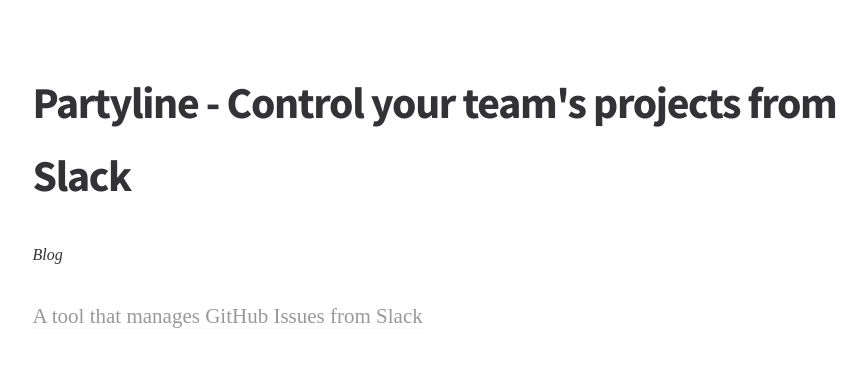
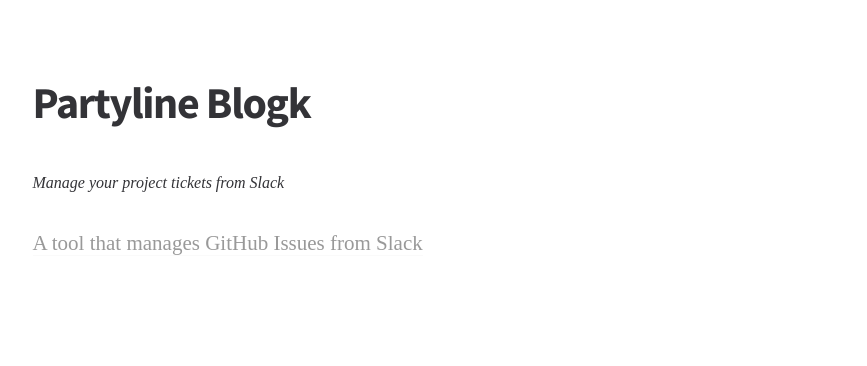
Before and after one commit to sprintly/partyline-landing, a website: page blog/index.html in a window 1280 px wide. Shown: the whole page, without its empty margins (203-1070 px from the left). Drawn offline with Linux system fonts and the light colour scheme; a web font is replaced by a local one.

Commit message:
Fixed the headline, subheadline

```diff
--- a/blog/index.html
+++ b/blog/index.html
@@ -4,7 +4,7 @@
 <meta charset="utf-8">
 <meta http-equiv="X-UA-Compatible" content="IE=edge,chrome=1">
 <title>Partyline - Turn Slack into a project control center</title>
-<meta name="description" content="">
+<meta name="description" content="Partyline - Manage your project tickets from Slack">
 <meta name="viewport" content="width=device-width, initial-scale=1">
 <link rel="stylesheet" href="css/main.css">
 <link href="https://fonts.googleapis.com/css?family=Droid+Serif" rel="stylesheet" type="text/css">
@@ -14,8 +14,8 @@
 <main class="container">
   <div class="row">
     <div class="col-xs-12 single-content">
-      <h1>Partyline - Control your team's projects from Slack</h1>
-        <p class="subtitle">Blog</p>
+      <h1>Partyline Blogk</h1>
+        <p class="subtitle">Manage your project tickets from Slack</p>
         <p><a href="github/index.html">A tool that manages GitHub Issues from Slack</a></p>
     </div>
   </div>
```
